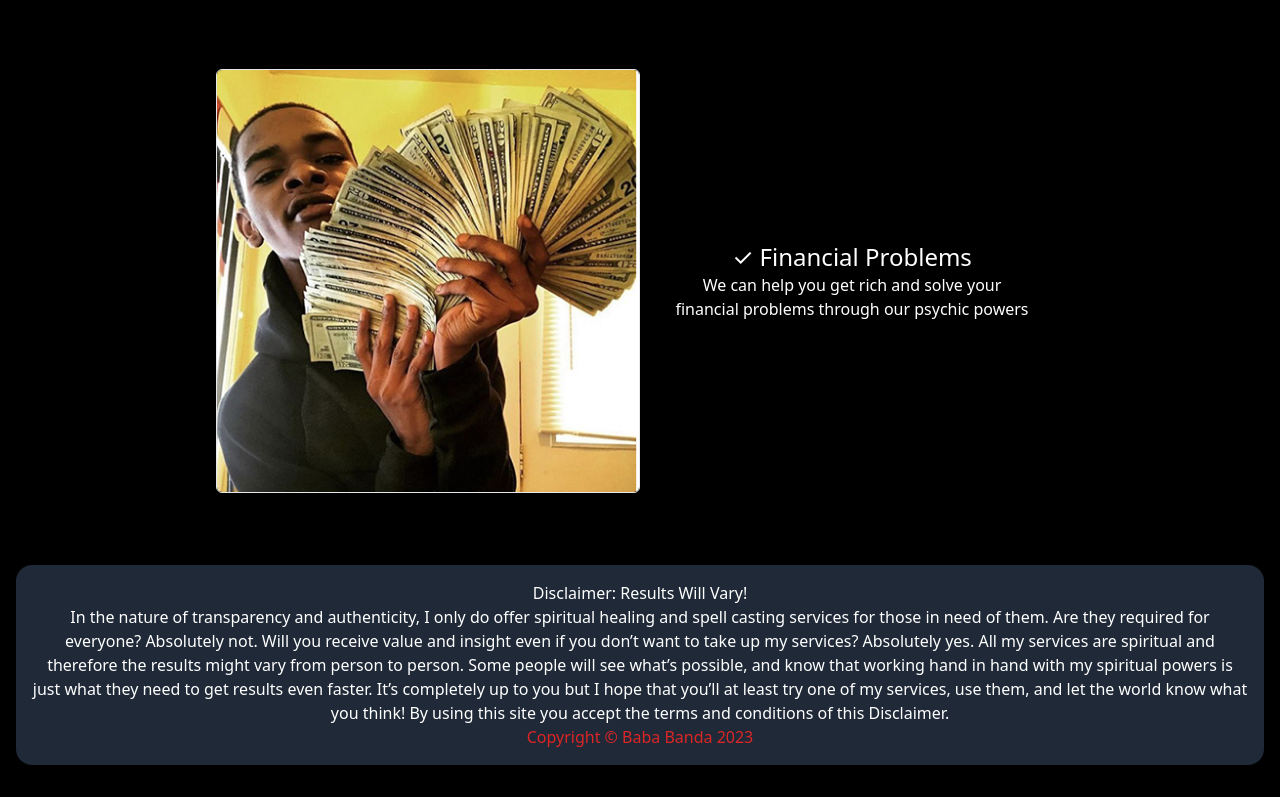
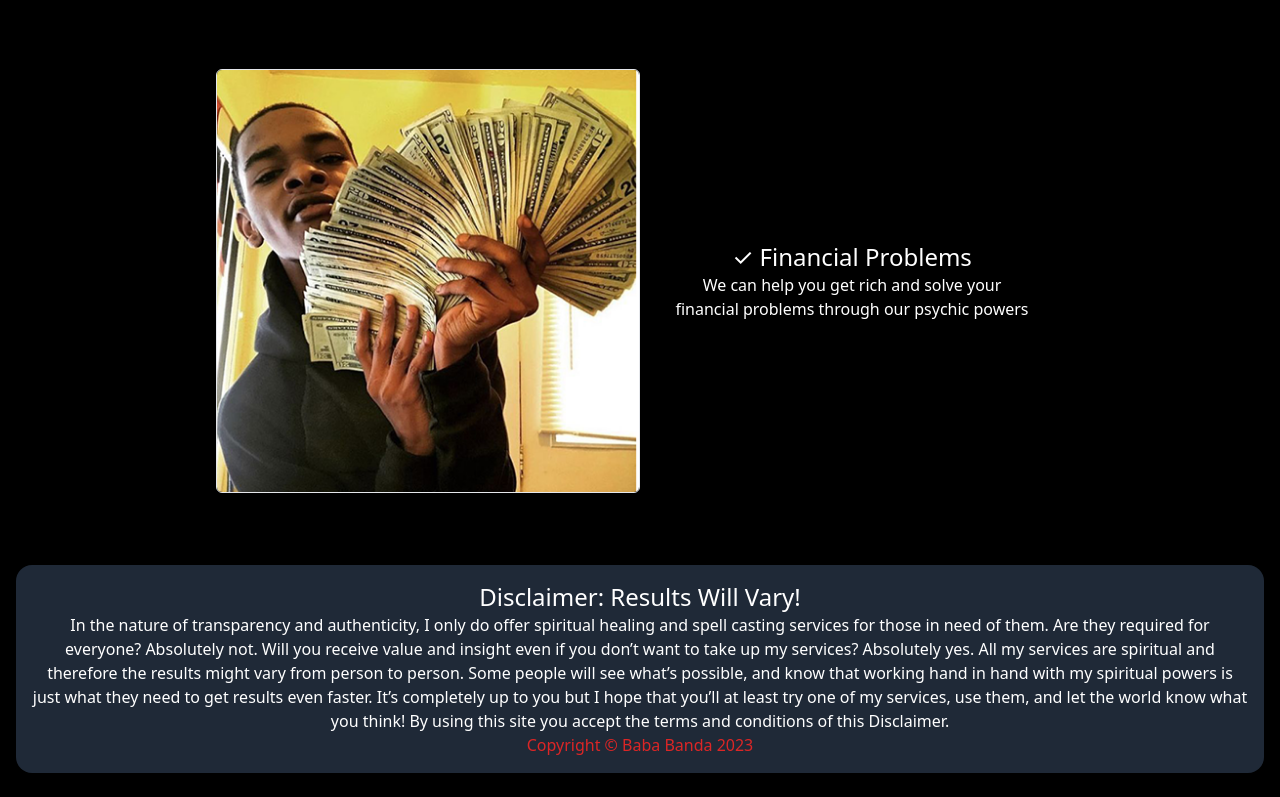
Before and after one commit to KalembaUG/baba-banda, a website: page index.html in a window 1280 px wide. Shown: the part 1387-2184 px from the top of the page. Drawn offline with Linux system fonts and the light colour scheme.

```diff
--- a/index.html
+++ b/index.html
@@ -113,7 +113,7 @@
         <!-- footer -->
         <footer class="bg-gray-800 p-4 my-6 rounded-2xl mx-4">
             <div class=" m-auto text-center rounde ">
-                <p class="disclaimer">Disclaimer: Results Will Vary!</p>
+                <p class="font-bold font-sans text-2xl">Disclaimer: Results Will Vary!</p>
                 <p class="disclaimer-note">In the nature of transparency and authenticity, I only do offer spiritual
                     healing and spell casting services for those in need of them. Are they required for everyone?
                     Absolutely not. Will you receive value and insight even if you don’t want to take up my services?
```
